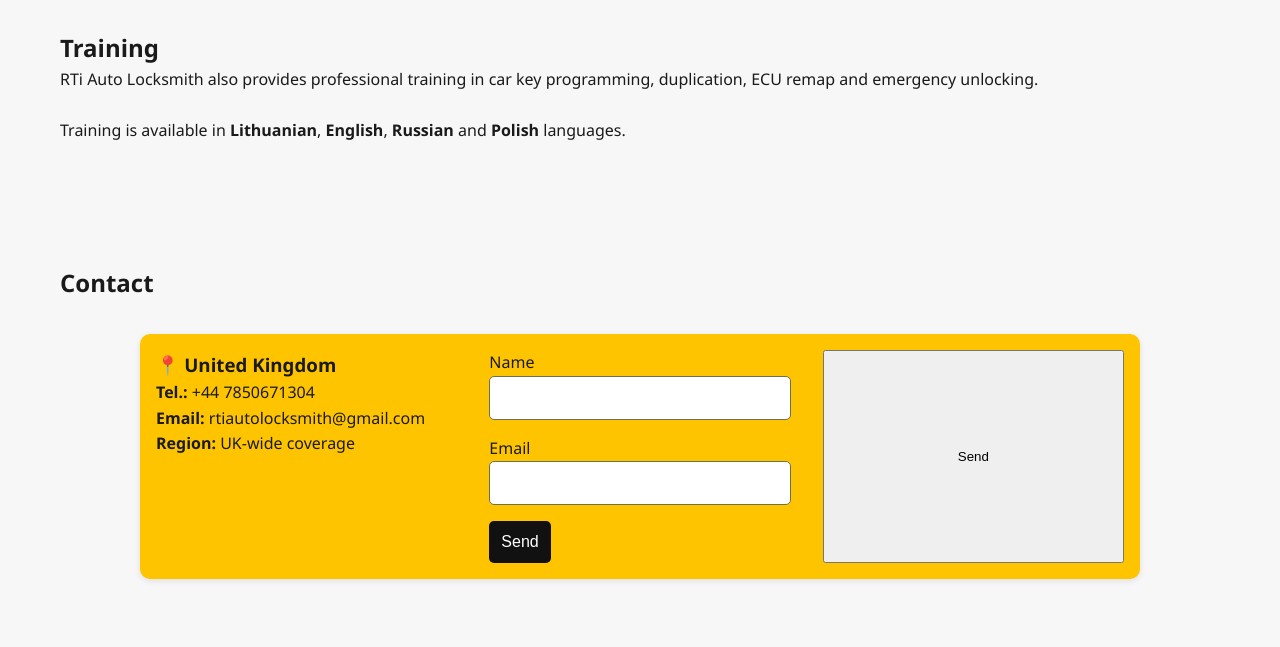
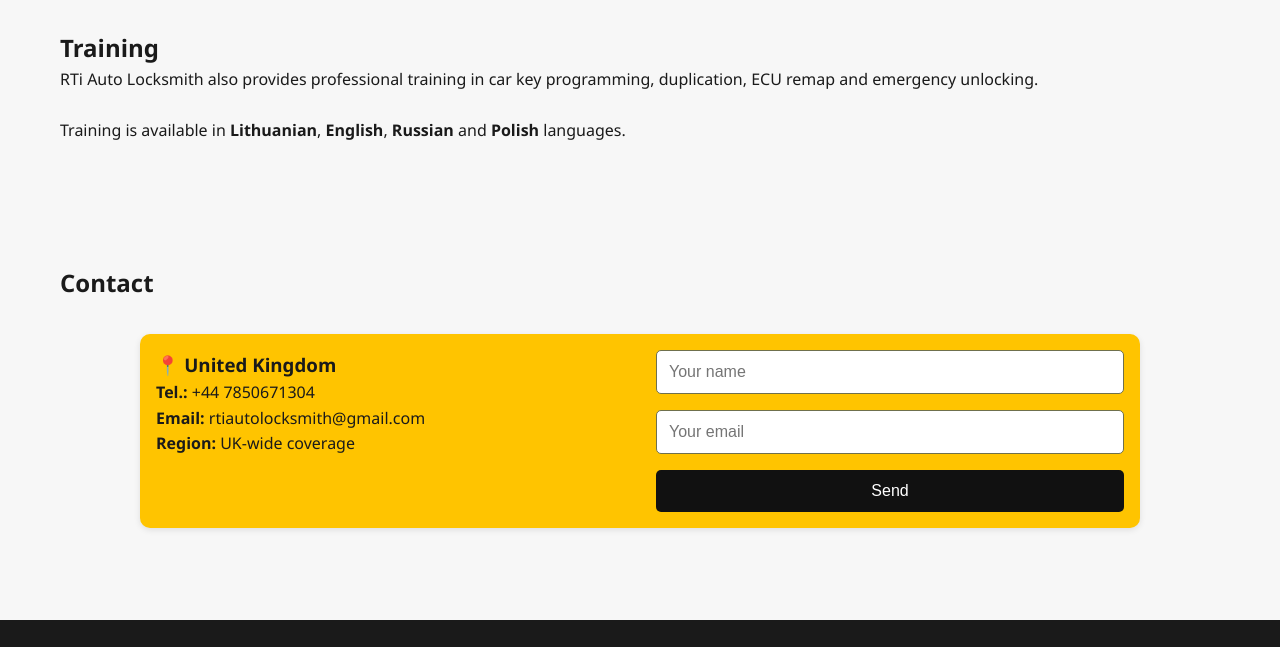
Before and after one commit to kristina-mt/rti_web_uk, a plain HTML site: page index.html in a window 1280 px wide. Shown: the part 2796-3443 px from the top of the page. Drawn offline with Linux system fonts and the light colour scheme.

Commit message:
email update

```diff
--- a/index.html
+++ b/index.html
@@ -248,17 +248,24 @@
           <p><strong>Region:</strong> UK-wide coverage</p>
         </div>
 
+        <!-- ✅ TIK viena forma -->
         <form name="contact" netlify>
-          <p>
-            <label>Name <input type="text" name="name" /></label>
-          </p>
-          <p>
-            <label>Email <input type="email" name="email" /></label>
-          </p>
-          <p>
-            <button type="submit">Send</button>
-          </p>
-        </form>
+          <input type="hidden" name="form-name" value="contact">
+
+          <!-- Formos laukai -->
+          <input
+            type="text"
+            name="name"
+            placeholder="Your name"
+            required
+          />
+          <input
+            type="email"
+            name="email"
+            placeholder="Email"
+            data-i18n-placeholder="email"
+            required
+          />
           <button type="submit" data-i18n="send-button">Send</button>
         </form>
       </div>
```
